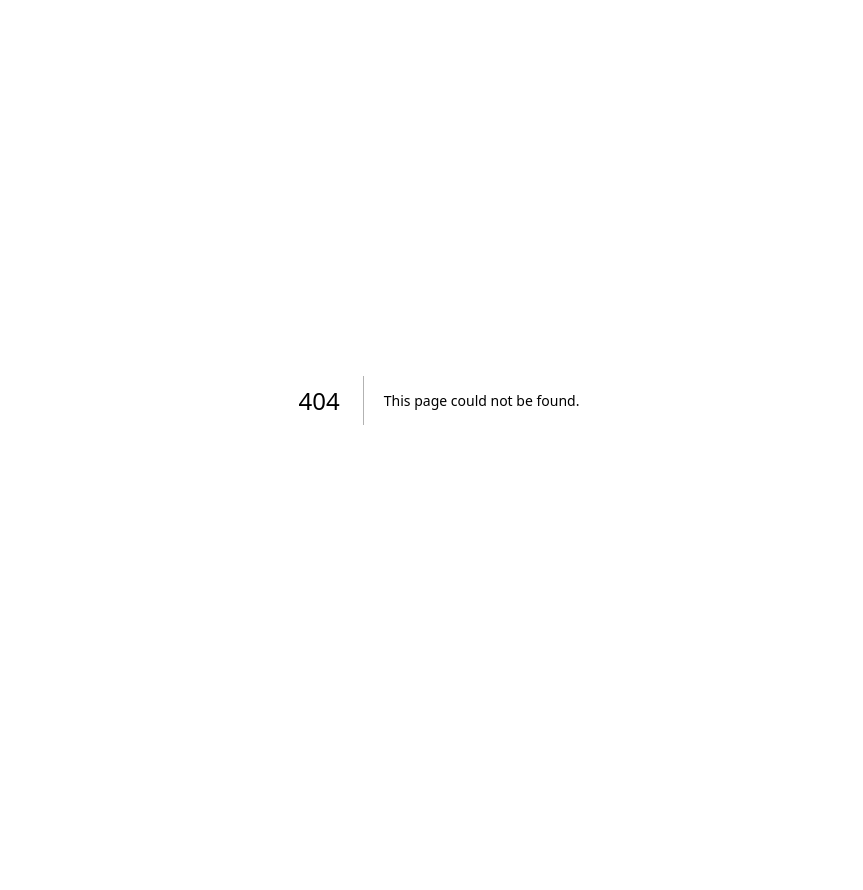
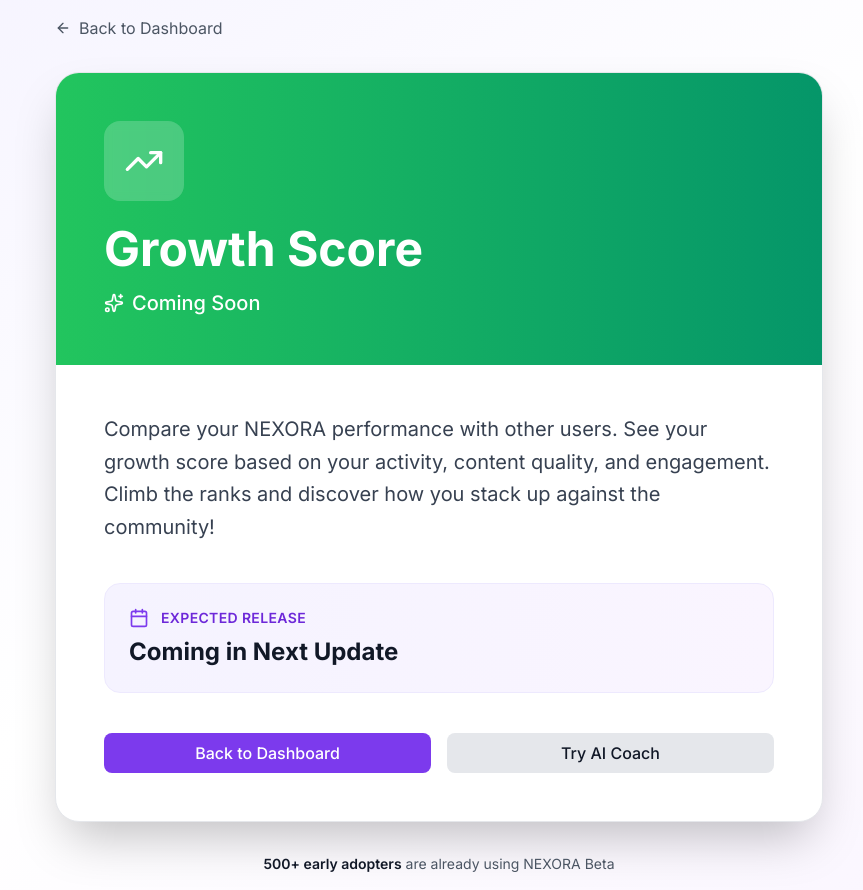
Before and after one commit to predaaaasaaaaaaa/nexora-frontend-v2, a Next.js app: page /coming-soon/1 in a window 1280 px wide. Before the commit this address had no page. Shown: the whole page, without its empty margins (201-1064 px from the left). Before the commit the page ends 800 px from the top, so only its background shows below. Built offline with nearby package versions, Linux system fonts and the light colour scheme.

Commit message:
Add coming soon features to sidebar

```diff
--- a/src/app/(dashboard)/layout.js
+++ b/src/app/(dashboard)/layout.js
@@ -74,6 +74,9 @@ export default function DashboardLayout({ children }) {
     { name: 'AI Coach', href: '/coach', icon: MessageSquare },
     { name: 'Scheduler', href: '/scheduler', icon: Calendar },
     { name: 'Content Ideas', href: '/ideas', icon: Lightbulb },
+    { name: 'Growth Score', href: '/coming-soon/growth-score', icon: TrendingUp, comingSoon: true },
+    { name: 'Motivation', href: '/coming-soon/motivation', icon: Heart, comingSoon: true },
+    { name: 'Ranking', href: '/coming-soon/ranking', icon: Trophy, comingSoon: true },
     { name: 'Settings', href: '/settings', icon: Settings },
   ]
 
@@ -120,15 +123,24 @@ export default function DashboardLayout({ children }) {
                   key={item.name}
                   href={item.href}
                   className={`
-                    flex items-center gap-3 px-4 py-3 rounded-lg font-medium transition-colors
+                    flex items-center justify-between px-4 py-3 rounded-lg font-medium transition-colors group
                     ${isActive
                       ? 'bg-primary-50 text-primary-700'
-                      : 'text-gray-700 hover:bg-gray-100'
+                      : item.comingSoon
+                        ? 'text-gray-500 hover:bg-gray-50'
+                        : 'text-gray-700 hover:bg-gray-100'
                     }
                   `}
                 >
-                  <Icon className="w-5 h-5" />
-                  <span>{item.name}</span>
+                  <div className="flex items-center gap-3">
+                    <Icon className="w-5 h-5" />
+                    <span>{item.name}</span>
+                  </div>
+                  {item.comingSoon && (
+                    <span className="text-[10px] px-2 py-0.5 rounded-full bg-gradient-to-r from-primary-500 to-purple-500 text-white font-bold uppercase tracking-wide">
+                      Soon
+                    </span>
+                  )}
                 </Link>
               )
             })}
--- /dev/null
+++ b/src/app/coming-soon/[feature]/page.jsx
@@ -0,0 +1,120 @@
+'use client'
+
+import { useParams, useRouter } from 'next/navigation'
+import { TrendingUp, Heart, Trophy, ArrowLeft, Sparkles, Calendar } from 'lucide-react'
+import Link from 'next/link'
+
+export default function ComingSoonPage() {
+  const params = useParams()
+  const router = useRouter()
+
+  const features = {
+    'growth-score': {
+      icon: TrendingUp,
+      name: 'Growth Score',
+      description: 'Compare your NEXORA performance with other users. See your growth score based on your activity, content quality, and engagement. Climb the ranks and discover how you stack up against the community!',
+      color: 'from-green-500 to-emerald-600',
+      bgColor: 'bg-green-100',
+      iconColor: 'text-green-600',
+    },
+    'motivation': {
+      icon: Heart,
+      name: 'Motivation',
+      description: 'Get daily inspiration and motivation tips. Access a library of quotes, success stories, and content ideas to keep you inspired and consistent.',
+      color: 'from-pink-500 to-rose-600',
+      bgColor: 'bg-pink-100',
+      iconColor: 'text-pink-600',
+    },
+    'ranking': {
+      icon: Trophy,
+      name: 'Ranking',
+      description: 'See how you rank against other creators. Compete on leaderboards, earn badges, and unlock achievements as you grow your audience.',
+      color: 'from-yellow-500 to-orange-600',
+      bgColor: 'bg-yellow-100',
+      iconColor: 'text-yellow-600',
+    }
+  }
+
+  const feature = features[params.feature] || features['growth-score']
+  const Icon = feature.icon
+
+  return (
+    <div className="min-h-screen bg-gradient-to-br from-primary-50 via-white to-purple-50 flex items-center justify-center p-4">
+      <div className="w-full max-w-3xl">
+        {/* Back Button */}
+        <button
+          onClick={() => router.push('/dashboard')}
+          className="mb-8 flex items-center gap-2 text-gray-600 hover:text-gray-900 transition-colors group"
+        >
+          <ArrowLeft className="w-4 h-4 group-hover:-translate-x-1 transition-transform" />
+          <span>Back to Dashboard</span>
+        </button>
+
+        {/* Main Card */}
+        <div className="bg-white rounded-3xl shadow-2xl overflow-hidden border border-gray-200">
+          {/* Gradient Header */}
+          <div className={`bg-gradient-to-r ${feature.color} p-12 text-white relative overflow-hidden`}>
+            <div className="relative z-10">
+              <div className={`w-20 h-20 rounded-2xl ${feature.bgColor} bg-white/20 backdrop-blur-sm flex items-center justify-center mb-6`}>
+                <Icon className="w-10 h-10 text-white" />
+              </div>
+              <h1 className="text-5xl font-bold mb-4">
+                {feature.name}
+              </h1>
+              <div className="flex items-center gap-2">
+                <Sparkles className="w-5 h-5" />
+                <span className="text-xl font-medium">Coming Soon</span>
+              </div>
+            </div>
+          </div>
+
+          {/* Content */}
+          <div className="p-12">
+            {/* Description */}
+            <div className="mb-10">
+              <p className="text-xl text-gray-700 leading-relaxed">
+                {feature.description}
+              </p>
+            </div>
+
+            {/* Release Date */}
+            <div className="mb-10 p-6 bg-gradient-to-r from-primary-50 to-purple-50 rounded-2xl border border-primary-100">
+              <div className="flex items-center gap-3 mb-2">
+                <Calendar className="w-5 h-5 text-primary-600" />
+                <span className="text-sm font-semibold text-primary-700 uppercase tracking-wide">
+                  Expected Release
+                </span>
+              </div>
+              <p className="text-2xl font-bold text-gray-900">
+                Coming in Next Update
+              </p>
+            </div>
+
+            {/* Action Buttons */}
+            <div className="flex flex-col sm:flex-row gap-4">
+              <Link
+                href="/dashboard"
+                className="flex-1 btn-primary text-center"
+              >
+                Back to Dashboard
+              </Link>
+              <Link
+                href="/coach"
+                className="flex-1 btn-secondary text-center"
+              >
+                Try AI Coach
+              </Link>
+            </div>
+          </div>
+        </div>
+
+        {/* Trust Badge */}
+        <div className="mt-8 text-center">
+          <p className="text-sm text-gray-600">
+            <span className="font-semibold text-gray-900">500+ early adopters</span> are already using NEXORA Beta
+          </p>
+        </div>
+      </div>
+    </div>
+  )
+}
```
